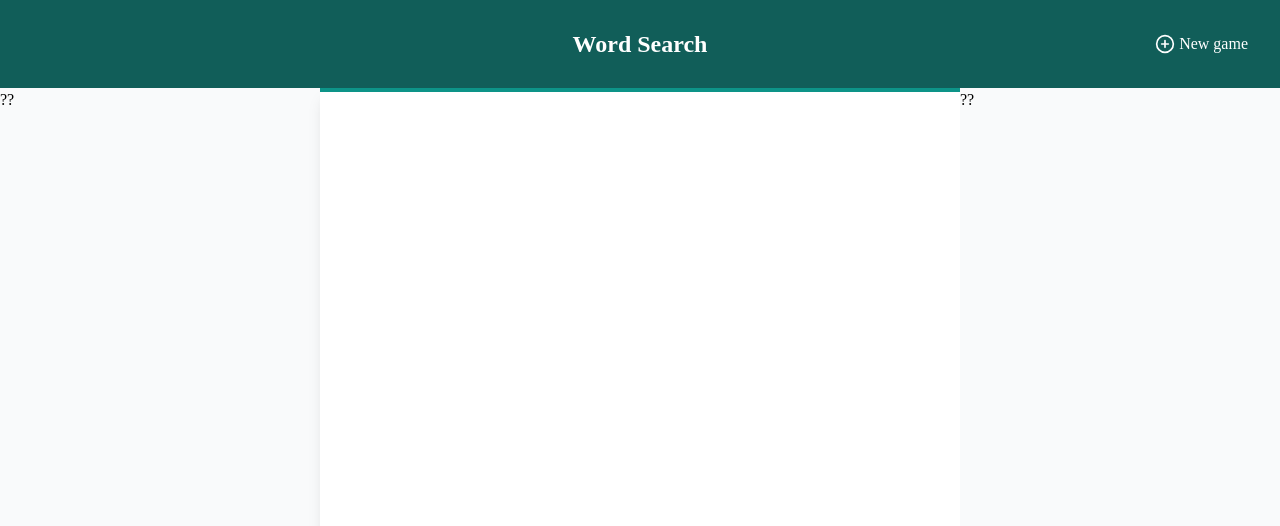
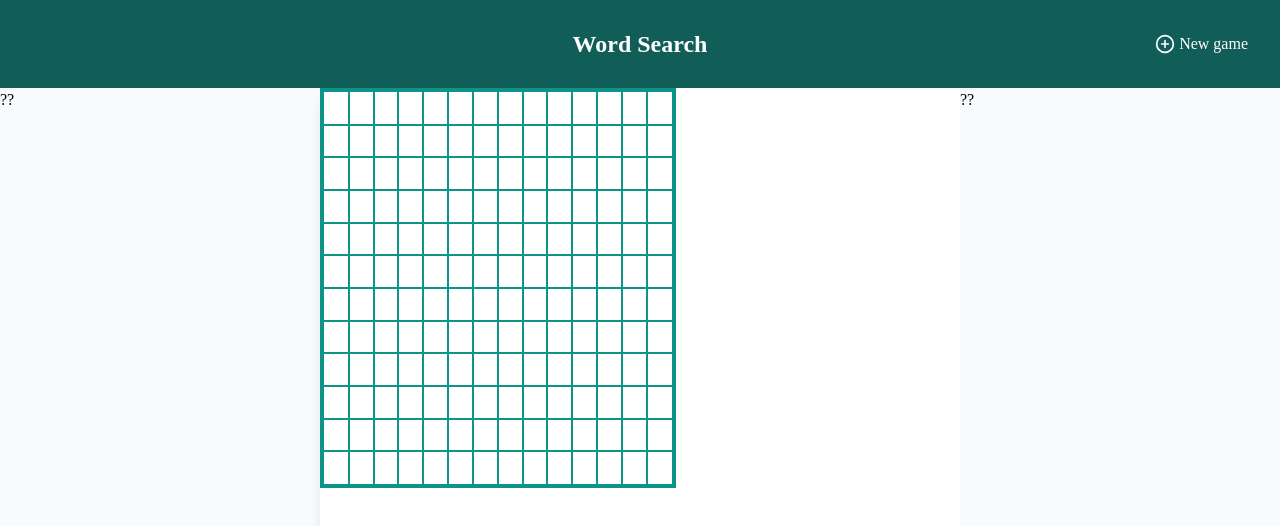
Before and after one commit to LJS0000/word-search, a React (Create React App) app: page / in a window 1280 px wide. Shown: the top 526 px of the page. Built offline with nearby package versions, Linux system fonts and the light colour scheme; a web font is replaced by a local one.

Commit message:
💄 UI_board 컴포넌트 UI 완료

```diff
--- a/src/components/shared/Board.tsx
+++ b/src/components/shared/Board.tsx
@@ -1,7 +1,17 @@
 import styles from '../../styles/Board.module.css';
 
-const Board = () => {
-  return <div className={styles.board}></div>;
+const Board = ({ rows = 12, cols = 14 }: { rows?: number; cols?: number }) => {
+  return (
+    <div className={styles.board}>
+      {Array.from({ length: rows }, (_, i) => (
+        <div key={i} className={styles.row}>
+          {Array.from({ length: cols }, (_, j) => (
+            <div key={j} className={styles.cell} />
+          ))}
+        </div>
+      ))}
+    </div>
+  );
 };
 
 export default Board;
--- a/src/styles/Board.module.css
+++ b/src/styles/Board.module.css
@@ -1,4 +1,15 @@
 .board {
-  @apply border-2 border-teal-600;
-  @apply grid grid-cols-12 gap-2;
+  @apply min-w-[50%] max-w-[90%] h-[50%] aspect-[8/9];
+  @apply border-4 border-teal-600;
+  @apply flex flex-col border-collapse;
 }
+
+.row {
+  @apply flex flex-1;
+}
+
+.cell {
+  @apply flex-1;
+  @apply border border-teal-600;
+  @apply -m-px; /* 테두리 겹치도록 마진 제거 */
+}
```
